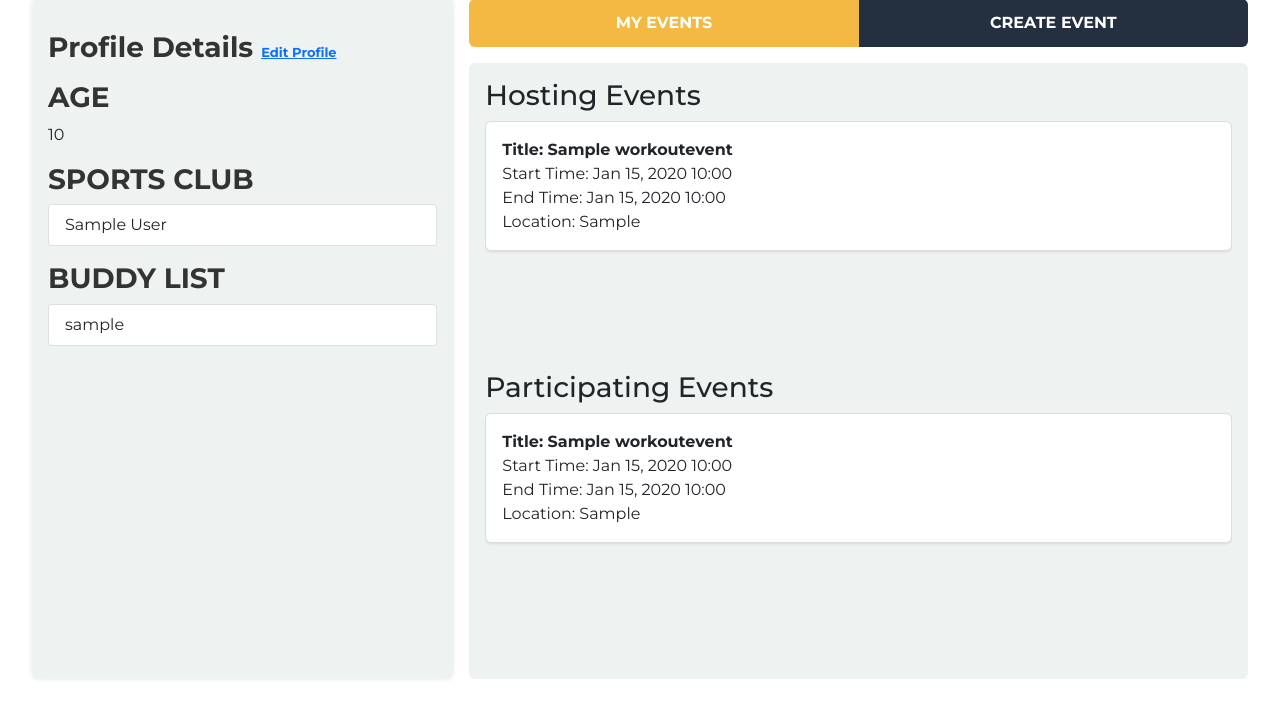
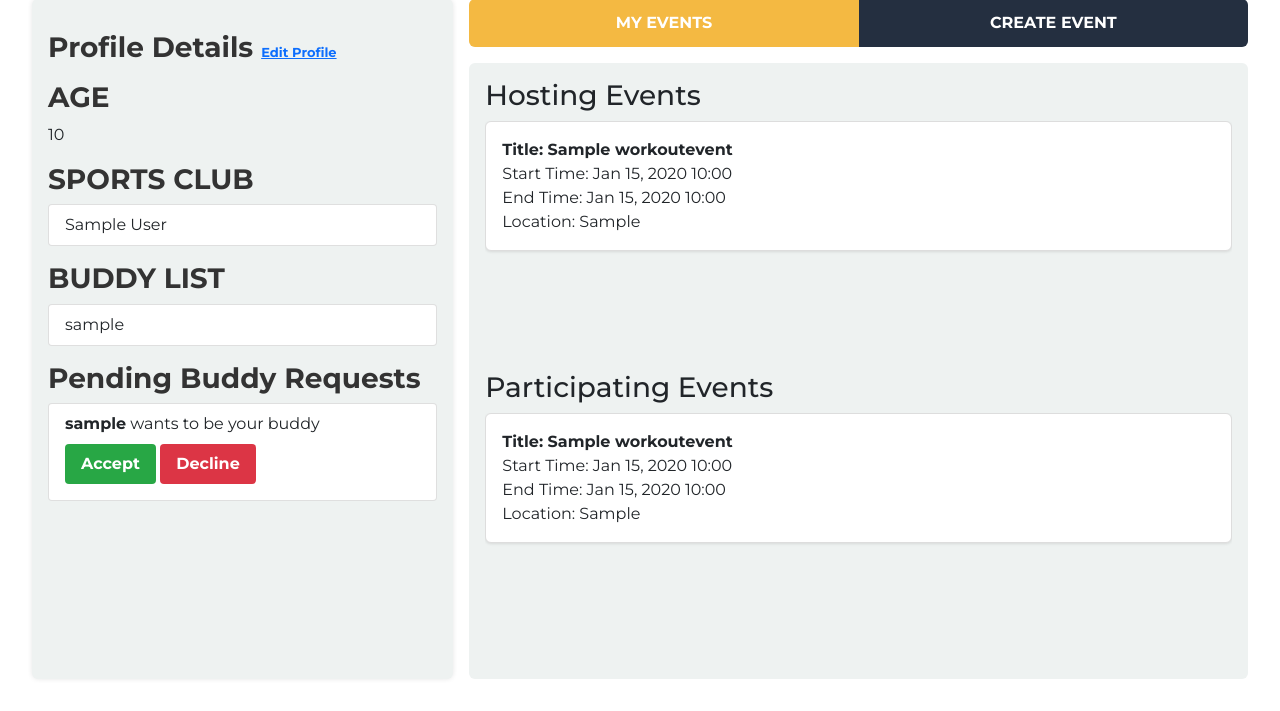
Before and after one commit to hannastj/sportify, a Django app: page /users/profile/ in a window 1280 px wide. Shown: the part 701-1412 px from the top of the page. Run offline with Django 3.2, Linux system fonts and the light colour scheme; a user stored in the database is signed in; tables that the repository leaves empty hold one stand-in row (values such as "Sample post"); grey boxes marked "Sample" are stand-in pictures.

Commit message:
accept/decline user request working

```diff
--- a/social_app/models.py
+++ b/social_app/models.py
@@ -4,6 +4,7 @@ from django.conf import settings
 #-------------------BUDDY REQUEST---------------------------
 class BuddyRequest(models.Model):
     # Users can be a...
+    id = models.AutoField(primary_key=True)
     sender = models.ForeignKey(settings.AUTH_USER_MODEL, related_name='sent_requests', on_delete=models.CASCADE)
     receiver = models.ForeignKey(settings.AUTH_USER_MODEL, related_name='received_requests', on_delete=models.CASCADE)
 
--- a/social_app/urls.py
+++ b/social_app/urls.py
@@ -9,15 +9,13 @@ urlpatterns = [
     path('buddyup/', views.buddy_list_view, name='buddyup'),
 
 
-
     path('ajax/buddy-details/<int:buddy_id>/', buddy_details_ajax, name='buddy_details_ajax'),
     path('ajax/buddy-search/',buddy_search_view, name='buddy_search'),
     path('ajax/send-buddy-request/', send_buddy_request_ajax, name='send_buddy_request_ajax'),
 
 
-
     path('buddy/<int:user_id>/', buddy_profile_view, name='buddy_profile'),
     path('buddy-requests/', views.buddy_requests_list_view, name='buddy_requests'),
     path('buddy-requests/send/', send_buddy_request_view, name='send_buddy_request'),
-    path('buddy-requests/respond/<int:request_id>/', respond_buddy_request_view, name='respond_buddy_request'),
+    path('buddy-requests/respond_buddy_request/<int:request_id>/', respond_buddy_request_view, name='respond_buddy_request'),
 ]
--- a/static/css/profile.css
+++ b/static/css/profile.css
@@ -188,3 +188,35 @@
 .right-col h2 {
     margin-bottom: 1rem;
 }
+
+/* ============================================= */
+/* NEW: ACCEPT / DECLINE BUTTONS, ETC.           */
+/* ============================================= */
+
+.btn {
+    display: inline-block;
+    padding: 0.5rem 1rem;
+    border-radius: 4px;
+    cursor: pointer;
+    font-weight: bold;
+    border: none;
+    margin: 0.5rem 0;
+    transition: background 0.3s ease, transform 0.2s ease;
+}
+.btn:hover {
+    transform: scale(1.05);
+}
+.btn-success {
+    background: #28a745;
+    color: #fff;
+}
+.btn-success:hover {
+    background: #218838;
+}
+.btn-danger {
+    background: #dc3545;
+    color: #fff;
+}
+.btn-danger:hover {
+    background: #c82333;
+}
--- a/static/js/profile.js
+++ b/static/js/profile.js
@@ -36,3 +36,47 @@
 
 // Make toggleItems globally available
 window.toggleItems = toggleItems;
+
+
+document.addEventListener("DOMContentLoaded", function() {
+    // Select all forms that respond to buddy requests
+    const respondForms = document.querySelectorAll('.respond-buddy-form');
+
+    respondForms.forEach(form => {
+        form.addEventListener('submit', function(e) {
+            e.preventDefault(); // Stop normal form submission
+
+            const requestId = form.dataset.requestId;
+            // Which button was clicked? accept or reject
+            const clickedButton = document.activeElement;
+            const actionValue = clickedButton.value; // "accept" or "reject"
+
+            // Build POST data
+            const formData = new FormData(form);
+            formData.set('action', actionValue); // ensure correct action
+            // For CSRF token, Django form already has {% csrf_token %}
+
+            // Make an AJAX (fetch) call
+            fetch(`/social/buddy-requests/respond/${requestId}/`, {
+                method: 'POST',
+                body: formData,
+            })
+                .then(response => response.json())
+                .then(data => {
+                    console.log("Buddy request response:", data);
+                    // data => { message: "...", request_id: ... }
+
+                    // Show success/failure in the message div
+                    const msgDiv = document.getElementById(`buddy-message-${requestId}`);
+                    if (msgDiv) {
+                        msgDiv.textContent = data.message;
+                        msgDiv.style.color = (actionValue === 'accept') ? 'green' : 'red';
+                    }
+
+                    // Optionally remove or hide the form so user can't re-click
+                    form.style.display = 'none';
+                })
+                .catch(error => console.error("Error responding to buddy request:", error));
+        });
+    });
+});
--- a/templates/users_app/profile.html
+++ b/templates/users_app/profile.html
@@ -29,7 +29,6 @@
     <div class="users-name">
         {{ user.first_name }} {{ user.last_name }}
     </div>
-
 </section>
 
 <!-- PROFILE DESCRIPTION BAR -->
@@ -41,7 +40,6 @@
         No bio.
         {% endif %}
     </h2>
-
 </section>
 
 <!-- MAIN CONTENT: 3 COLUMNS -->
@@ -49,25 +47,63 @@
     <!-- LEFT COLUMN: Profile Details, Clubs, Buddy List -->
     <div class="left-col">
 
-        {# Only show the "Edit Profile" link if this is the logged-in user's own profile #}
         {% if user.id == request.user.id %}
+        <!-- 1) VIEWING MY OWN PROFILE -->
         <div class="title-edit-row">
             <h3>
                 <span>Profile Details</span>
                 <a href="{% url 'edit_profile' %}" style="font-size: small;">Edit Profile</a>
             </h3>
         </div>
+        {% if buddy_req %}
+        {% if buddy_req.status == 'pending' %}
+        {% if buddy_req.receiver.id == request.user.id and buddy_req.sender.id != request.user.id %}
+        <!-- I'm the receiver. Accept or Decline. -->
+        <p>{{ buddy_req.sender.username }} wants to be your buddy (pending).</p>
+        <form method="POST" action="{% url 'social_app:respond_buddy_request_view' %}">
+            {% csrf_token %}
+            <button type="submit" name="action" value="accept" class="btn btn-success">Accept</button>
+            <button type="submit" name="action" value="reject" class="btn btn-danger">Decline</button>
+        </form>
+
+        {% elif buddy_req.sender.id == request.user.id %}
+        <!-- I am the sender, so I'm waiting for them to accept. -->
+        <p>Buddy request pending. Waiting for {{ buddy_req.receiver.username }} to accept.</p>
+        {% endif %}
+        {% elif buddy_req.status == 'accepted' %}
+        <p>You are already buddies.</p>
+        {% elif buddy_req.status == 'rejected' %}
+        <p>Request was rejected.</p>
+        {% endif %}
         {% else %}
+        <!-- No buddy_req at all => no pending requests to me. -->
+        {% endif %}
+
+        {% else %}
+        <!-- 2) VIEWING SOMEONE ELSE'S PROFILE -->
         <div class="title-edit-row">
-            <h3>
-                <span>Profile Details</span>
-            </h3>
+            <h3><span>Profile Details</span></h3>
         </div>
+        {% if not buddy_req %}
+        <!-- No request => show "Add Buddy" button -->
         <form method="POST" action="{% url 'social_app:send_buddy_request' %}">
             {% csrf_token %}
             <input type="hidden" name="buddy_id" value="{{ user.id }}">
             <button type="submit" class="btn btn-primary">Add Buddy</button>
         </form>
+        {% else %}
+        {% if buddy_req.status == 'pending' %}
+        {% if buddy_req.sender.id == request.user.id %}
+        <!-- I'm the sender, so waiting for them to accept. -->
+        <p>Buddy request pending. Waiting for {{ buddy_req.receiver.username }} to accept.</p>
+        {% elif buddy_req.receiver.id == request.user.id %}
+        {% endif %}
+        {% elif buddy_req.status == 'accepted' %}
+        <p>You are already buddies.</p>
+        {% elif buddy_req.status == 'rejected' %}
+        <p>Request was rejected.</p>
+        {% endif %}
+        {% endif %}
         {% endif %}
 
         <div>
@@ -87,9 +123,7 @@
             <li class="list-group-item hidden-club" style="display: none;">{{ club.name }}</li>
             {% endfor %}
             <li class="list-group-item">
-                <a href="#" class="toggle-clubs" onclick="toggleItems(this, 'hidden-club'); return false;">
-                    See more
-                </a>
+                <a href="#" class="toggle-clubs" onclick="toggleItems(this, 'hidden-club'); return false;">See more</a>
             </li>
             {% else %}
             {% for club in clubs %}
@@ -113,9 +147,7 @@
             <li class="list-group-item hidden-buddy" style="display: none;">{{ buddy.username }}</li>
             {% endfor %}
             <li class="list-group-item">
-                <a href="#" class="toggle-buddies" onclick="toggleItems(this, 'hidden-buddy'); return false;">
-                    See more
-                </a>
+                <a href="#" class="toggle-buddies" onclick="toggleItems(this, 'hidden-buddy'); return false;">See more</a>
             </li>
             {% else %}
             {% for buddy in buddies %}
@@ -126,17 +158,41 @@
             {% endif %}
             {% endwith %}
         </ul>
+
+
+        <h3>Pending Buddy Requests</h3>
+        <ul class="list-group">
+            {% for buddy_req in buddy_request %}
+            <li class="list-group-item">
+                <strong>{{ buddy_req.sender.username }}</strong> wants to be your buddy
+                <form method="POST"
+                      action="{% url 'social_app:respond_buddy_request' buddy_req.id %}"
+
+
+                      class="respond-buddy-form"
+                      data-request-id="{{ buddy_req.id }}">
+
+
+
+                    {% csrf_token %}
+                    <button type="submit" name="action" value="accept" class="btn btn-success">Accept</button>
+                    <button type="submit" name="action" value="reject" class="btn btn-danger">Decline</button>
+                </form>
+            </li>
+            {% empty %}
+            <li class="list-group-item">No pending requests</li>
+            {% endfor %}
+        </ul>
     </div>
+
 
     <!-- CENTER COLUMN -->
     <div class="center-col">
         {% if user.id == request.user.id %}
-
         <div class="tabs-row">
             <button class="tab-btn active" data-tab="my-events">My Events</button>
             <button class="tab-btn" data-tab="create-event">Create Event</button>
         </div>
-
         <div class="tab-content-area">
             <div class="tab-content" id="create-event">
                 <h2>Create Event</h2>
@@ -146,7 +202,6 @@
                     <button type="submit" name="create_event" class="create-event-btn">Submit Event</button>
                 </form>
             </div>
-
             <div class="tab-content active" id="my-events">
                 <h3>Hosting Events</h3>
                 <div class="events-section scrollable-events">
@@ -161,7 +216,6 @@
                     <div class="event-item">No hosted events found.</div>
                     {% endfor %}
                 </div>
-
                 <h3>Participating Events</h3>
                 <div class="events-section scrollable-events">
                     {% for event in participated_events %}
@@ -192,7 +246,6 @@
             <div class="event-item">No hosted events found.</div>
             {% endfor %}
         </div>
-
         <h3>{{ user.username }}'s Participating Events</h3>
         <div class="events-section scrollable-events">
             {% for event in participated_events %}
@@ -208,7 +261,6 @@
         </div>
         {% endif %}
     </div>
-
 </div>
 {% endblock %}
 
--- a/users_app/views.py
+++ b/users_app/views.py
@@ -2,6 +2,8 @@ from django.shortcuts import render, redirect
 from django.contrib.auth import login, logout
 from django.contrib.auth.forms import AuthenticationForm
 from django.contrib.auth.decorators import login_required
+
+from social_app.models import BuddyRequest
 from .forms import RegistrationForm
 from .models import CustomUser
 from django import forms
@@ -47,7 +49,10 @@ def profile_view(request):
         'hosted_events': hosted_events,
         'participated_events': participated_events,
         'event_form': event_form,
-    }
+        'buddy_request': BuddyRequest.objects.filter(status="pending", receiver=request.user.id),
+        }
+
+    print(BuddyRequest.objects.all().first().id)
     return render(request, 'users_app/profile.html', context)
 
 
```
Also changed, not shown: social_app/views.py (+27 -10 lines), templates/social_app/buddy_profile.html (deleted, +0 -14 lines), templates/social_app/buddy_requests.html (deleted, +0 -32 lines), templates/social_app/test.html (added, +35 -0 lines), social_app/migrations/0003_alter_buddyrequest_id.py (added).
